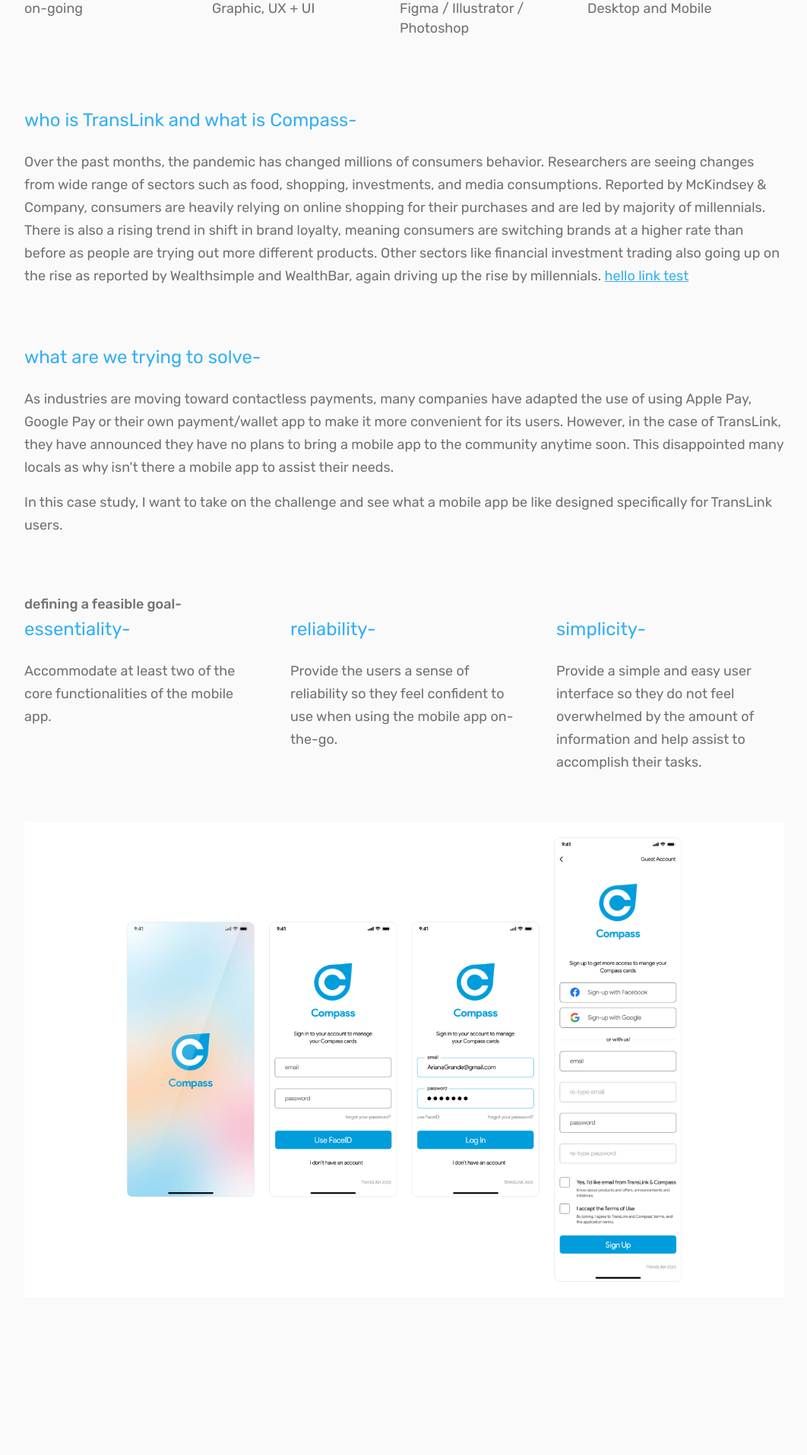
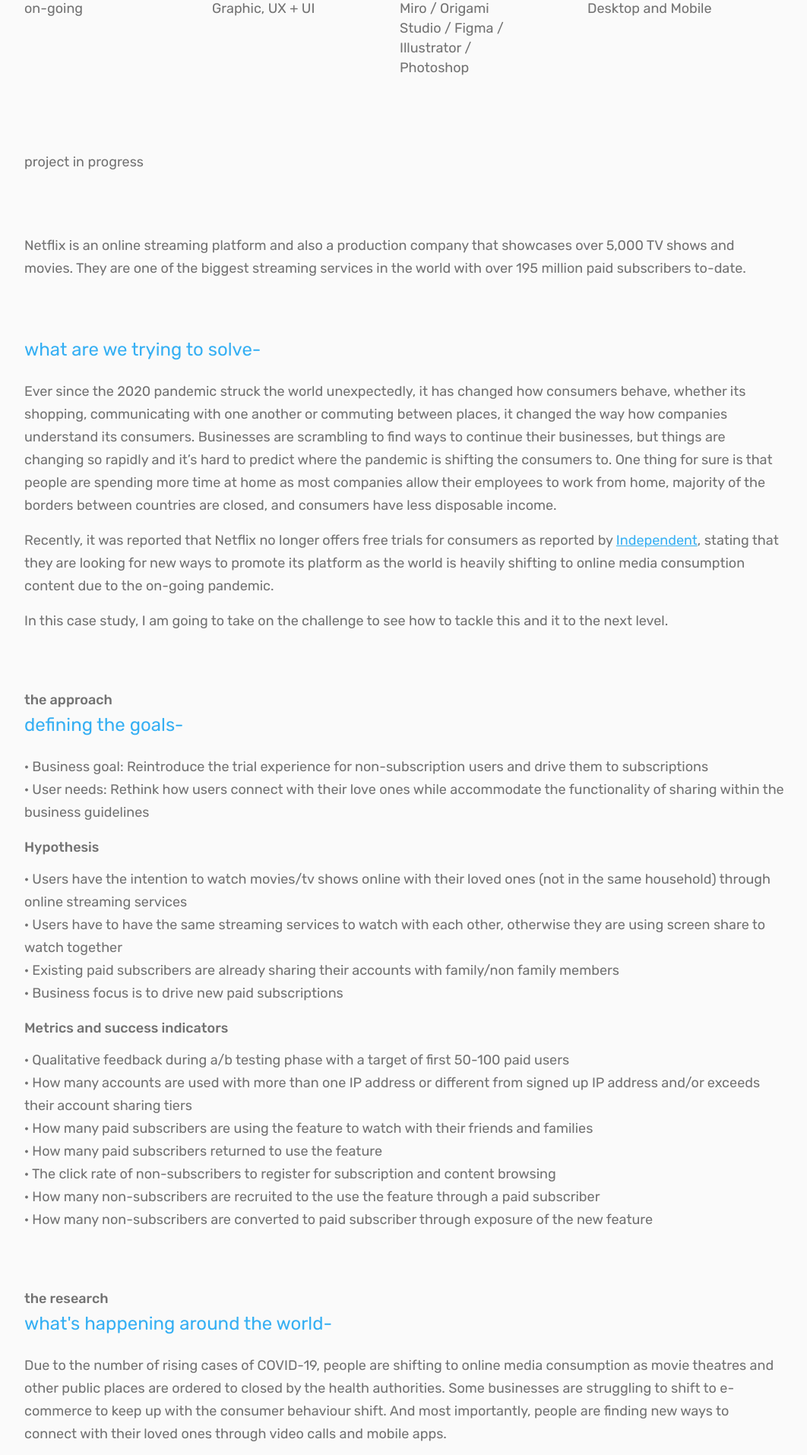
Before and after one commit to fyeung21/edison-web, a React (Create React App) app: page /work/netflix in a window 1280 px wide. Shown: the part 1129-3044 px from the top of the page at 76% size, without its empty margins (108-1170 px from the left). Built offline with nearby package versions, Linux system fonts and the light colour scheme.

Commit message:
Add netflix content

```diff
--- a/src/pages/caseStudies/netflix.js
+++ b/src/pages/caseStudies/netflix.js
@@ -1,6 +1,6 @@
 import React from "react";
 import { Container } from "../../components/globalStyles";
-import { Description, Heading, SubHeading, Columns, Spacer, TrioContent, TrioImgCont, TxtLink } from "../../components/WorkCaseStudies/caseStyles";
+import { Description, Heading, SubHeading, Image, Spacer, TxtLink } from "../../components/WorkCaseStudies/caseStyles";
 import CaseLayout from "../../components/WorkCaseStudies/CaseLayout";
 import Stats from "../../components/WorkCaseStudies/Stats";
 import Banner from "../../components/WorkCaseStudies/Banner";
@@ -17,64 +17,94 @@ const Netflix = () => {
                 projectName={"Netflix"}
                 projectTime={"on-going"}
                 myRole={"Graphic, UX + UI"}
-                tools={"Figma / Illustrator / Photoshop"}
+                tools={"Miro / Origami Studio / Figma / Illustrator / Photoshop"}
                 platform={"Desktop and Mobile"}
                 />
 
             <Container>
-                <Heading>who is TransLink and what is Compass-</Heading>
                 <Description>
-                    Over the past months, the pandemic has changed millions of consumers behavior. Researchers are seeing changes from wide range of sectors such as food, shopping, investments, and media consumptions. Reported by McKindsey & Company, consumers are heavily relying on online shopping for their purchases and are led by majority of millennials. There is also a rising trend in shift in brand loyalty, meaning consumers are switching brands at a higher rate than before as people are trying out more different products. Other sectors like financial investment trading also going up on the rise as reported by Wealthsimple and WealthBar, again driving up the rise by millennials. <TxtLink href="https://www.w3schools.com/jsref/jsref_link.asp"><a>hello link test</a></TxtLink>
+                    project in progress
+                </Description>
+
+                <Spacer />
+
+                <Description>
+                    Netflix is an online streaming platform and also a production company that showcases over 5,000 TV shows and movies. They are one of the biggest streaming services in the world with over 195 million paid subscribers to-date.
                 </Description>
 
                 <Spacer />
 
                 <Heading>what are we trying to solve-</Heading>
                 <Description>
-                    As industries are moving toward contactless payments, many companies have adapted the use of using Apple Pay, Google Pay or their own payment/wallet app to make it more convenient for its users. However, in the case of TransLink, they have announced they have no plans to bring a mobile app to the community anytime soon. This disappointed many locals as why isn't there a mobile app to assist their needs.
+                    Ever since the 2020 pandemic struck the world unexpectedly, it has changed how consumers behave, whether its shopping, communicating with one another or commuting between places, it changed the way how companies understand its consumers. Businesses are scrambling to find ways to continue their businesses, but things are changing so rapidly and it’s hard to predict where the pandemic is shifting the consumers to. One thing for sure is that people are spending more time at home as most companies allow their employees to work from home, majority of the borders between countries are closed, and consumers have less disposable income.
                 </Description>
                 <Description>
-                    In this case study, I want to take on the challenge and see what a mobile app be like designed specifically for TransLink users.
+                    Recently, it was reported that Netflix no longer offers free trials for consumers as reported by <TxtLink href="https://www.independent.co.uk/life-style/gadgets-and-tech/netflix-free-trial-stop-us-uk-how-to-sign-up-b1033640.html"><a>Independent</a></TxtLink>, stating that they are looking for new ways to promote its platform as the world is heavily shifting to online media consumption content due to the on-going pandemic.
+                </Description>
+                <Description>
+                    In this case study, I am going to take on the challenge to see how to tackle this and it to the next level.
                 </Description>
 
                 <Spacer />
 
-                <SubHeading>defining a feasible goal-</SubHeading>
-                <Columns>
-                    <TrioContent>
-                        <TrioImgCont>
-                            <Heading>essentiality-</Heading>
-                        </TrioImgCont>
-                        <Description>
-                            Accommodate at least two of the core functionalities of the mobile app.
-                        </Description>
-                    </TrioContent>
+                <SubHeading>the approach</SubHeading>
+                <Heading>defining the goals-</Heading>
+                <Description>
+                    <ul>
+                        <li>· Business goal: Reintroduce the trial experience for non-subscription users and drive them to subscriptions</li>
+                        <li>· User needs: Rethink how users connect with their love ones while accommodate the functionality of sharing within the business guidelines</li>
+                    </ul>
+                </Description>
+                <Description>
+                    <SubHeading>Hypothesis</SubHeading>
+                    <ul>
+                        <li>· Users have the intention to watch movies/tv shows online with their loved ones (not in the same household) through online streaming services</li>
+                        <li>· Users have to have the same streaming services to watch with each other, otherwise they are using screen share to watch together</li>
+                        <li>· Existing paid subscribers are already sharing their accounts with family/non family members</li>
+                        <li>· Business focus is to drive new paid subscriptions</li>
+                    </ul>
+                </Description>
+                <Description>
+                    <SubHeading>Metrics and success indicators</SubHeading>
+                    <ul>
+                        <li>· Qualitative feedback during a/b testing phase with a target of first 50-100 paid users</li>
+                        <li>· How many accounts are used with more than one IP address or different from signed up IP address and/or exceeds their account sharing tiers</li>
+                        <li>· How many paid subscribers are using the feature to watch with their friends and families</li>
+                        <li>· How many paid subscribers returned to use the feature</li>
+                        <li>· The click rate of non-subscribers to register for subscription and content browsing</li>
+                        <li>· How many non-subscribers are recruited to the use the feature through a paid subscriber</li>
+                        <li>· How many non-subscribers are converted to paid subscriber through exposure of the new feature</li>
+                    </ul>
+                </Description>
 
-                    <TrioContent>
-                        <TrioImgCont>
-                            <Heading>reliability-</Heading>
-                        </TrioImgCont>
-                        <Description>
-                            Provide the users a sense of reliability so they feel confident to use when using the mobile app on-the-go.
-                        </Description>
-                    </TrioContent>
+                <Spacer />
 
-                    <TrioContent>
-                        <TrioImgCont>
-                            <Heading>simplicity-</Heading>
-                        </TrioImgCont>
-                        <Description>
-                            Provide a simple and easy user interface so they do not feel overwhelmed by the amount of information and help assist to accomplish their tasks.
-                        </Description>
-                    </TrioContent>
+                <SubHeading>the research</SubHeading>
+                <Heading>what's happening around the world-</Heading>
+                <Description>
+                    Due to the number of rising cases of COVID-19, people are shifting to online media consumption as movie theatres and other public places are ordered to closed by the health authorities. Some businesses are struggling to shift to e-commerce to keep up with the consumer behaviour shift. And most importantly, people are finding new ways to connect with their loved ones through video calls and mobile apps.
+                </Description>
+                <Description>
+                    Over the past months, the pandemic has changed millions of consumers' behavior. Researchers are seeing changes in wide range of sectors such as food, shopping, investments, and media consumptions. Reported by <TxtLink href="https://www.mckinsey.com/business-functions/marketing-and-sales/our-insights/the-great-consumer-shift-ten-charts-that-show-how-us-shopping-behavior-is-changing"><a>McKindsey & Company</a></TxtLink>, consumers are heavily relying on online shopping for their purchases and are led by majority of millennials. There is also a rising trend in shift in brand loyalty, meaning consumers are switching brands at a higher rate than before as people are trying out more different products. Other sectors like financial investment trading also trending up as reported by <TxtLink href="https://globalnews.ca/news/7200337/covid-19-investing-stock-market-canada/"><a>Wealthsimple and WealthBar</a></TxtLink>, again driving up the trend by millennials.
+                </Description>
 
-                </Columns>
+                <Spacer />
 
+                <SubHeading>paid subscribers CJM</SubHeading>
+                <Image src={require("../../assets/case-studies/netflix/netflix_paidsub_cjm.jpg")} />
+
+                <Spacer />
+
+                <SubHeading>non-subscribers CJM</SubHeading>
+                <Image src={require("../../assets/case-studies/netflix/netflix_freeuser_cjm.jpg")} />
+
+                <Spacer />
+
+                <Description>
+                    project in progress
+                </Description>
 
             </Container>
-
-            <ProjectImg projectImg={require("../../assets/case-studies/translink/cardovp 4.jpg")} />
-
             <ProjectNav />
         </CaseLayout>
     );
```
Also changed, not shown: 2 other files (tests, documents, lock files or other folders).
